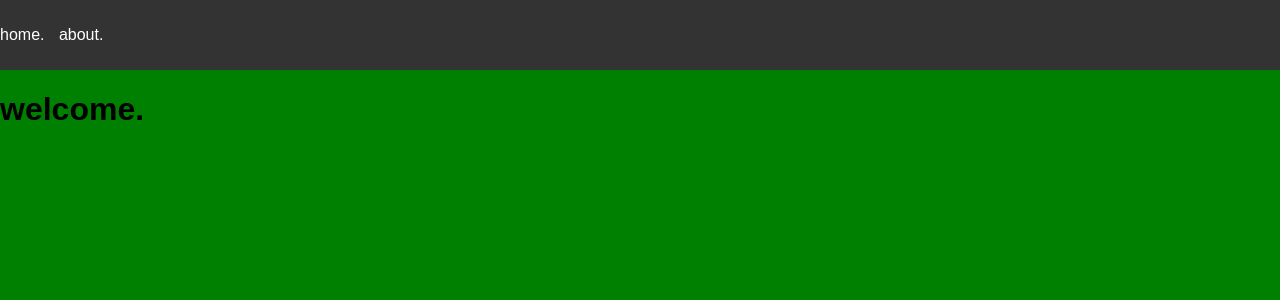
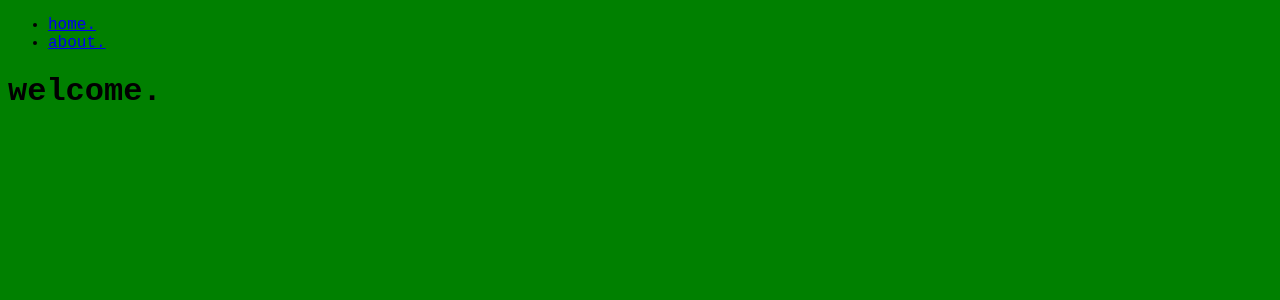
Before and after one commit to maviles7/awsdeploytest, a Django app: page / in a window 1280 px wide. Shown: the top 300 px of the page. Run offline with Django 5.2, Linux system fonts and the light colour scheme.

Commit message:
removed double static files - had extra working static file in main project which was deleted and got static file in main_app linked and working

```diff
--- a/main_app/static/css/base.css
+++ b/main_app/static/css/base.css
@@ -1,3 +1,4 @@
 body {
     background-color: green;
+    font-family:'Courier New', Courier, monospace
 }
--- a/static/css/base.css
+++ /dev/null
@@ -1,24 +0,0 @@
-/* Add your CSS styles here */
-body {
-    font-family: Arial, sans-serif;
-    background-color: green; /* Change background color to green */
-    margin: 0;
-    padding: 0;
-}
-header {
-    background-color: #333;
-    color: white;
-    padding: 10px 0;
-}
-nav ul {
-    list-style-type: none;
-    padding: 0;
-}
-nav ul li {
-    display: inline;
-    margin-right: 10px;
-}
-nav ul li a {
-    color: white;
-    text-decoration: none;
-}
```
